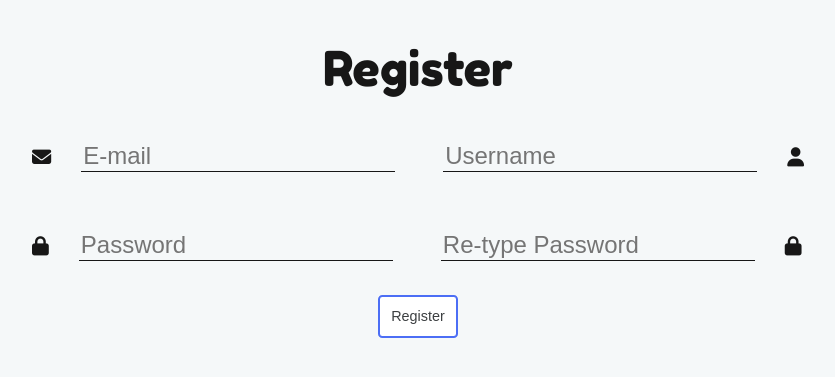
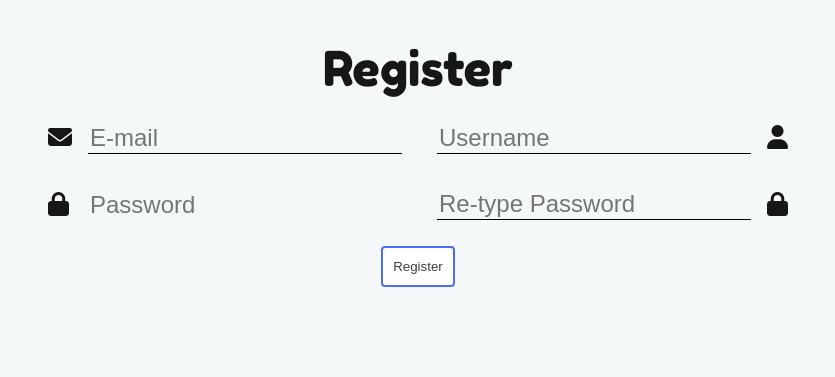
Before and after one commit to mtdnichol/COIS3420_Assignment1, a PHP site: page /Register in a window 1280 px wide. Shown: the top 377 px of the page, without its empty margins (222-1057 px from the left). Run offline with PHP 8.4, Linux system fonts and the light colour scheme; some libraries are stand-ins or nearby versions.

Commit message:
Register page with password strength plugin

```diff
--- a/Register.php
+++ b/Register.php
@@ -65,42 +65,51 @@ if (isset($_POST['submit'])) {
     <meta charset="UTF-8">
     <title>Register</title>
     <link rel="stylesheet" href="css/MainStyle.css">
-    <link rel="stylesheet" href="./plugins/passwordStrength/pwdStyles.css">
     <link href="https://fonts.googleapis.com/css?family=Fredoka+One|Lato:300,400,700|Roboto:300,400,700&display=swap" rel="stylesheet">
     <script src="https://kit.fontawesome.com/1c8ee6a0f5.js" crossorigin="anonymous"></script>
+    <link rel="stylesheet" href="css/passtrength.css">
+    <script
+            src="https://code.jquery.com/jquery-3.5.0.min.js"
+            integrity="sha256-xNzN2a4ltkB44Mc/Jz3pT4iU1cmeR0FkXs4pru/JxaQ="
+            crossorigin="anonymous"></script>
 </head>
 <body>
     <div class="main-box">
         <h1>Register</h1>
-        <div class="login-box">
-            <form id="main-form" action="<?= $_SERVER['PHP_SELF'] ?>" method="POST"> <!-- Redirect to DisplayList.php -->
-                <div class="box2">
-                    <div>
+        <form action="<?= $_SERVER['PHP_SELF'] ?>" method="POST"> <!-- Redirect to DisplayList.php -->
+            <div class="row">
+                <div class="icon-label">
                     <label for="email"><i class="fas fa-envelope"></i></label>
                     <input id="email" name="email" type="text" placeholder="E-mail">
                 </div>
-                    <div>
+                <div class="icon-label">
                     <input id="username" name="username" type="text" placeholder="Username">
                     <label for="username"><i class="fas fa-user"></i></label>
                 </div>
             </div>
-                <div class="box2">
-                    <div>
-                        <label for="password"><i class="fas fa-lock"></i></label>
-                        <input id="password" name="password" type="password" placeholder="Password">
+            <div class="row">
+                <div class="icon-label">
+                    <label for="password" ><i class="fas fa-lock"></i></label>
+                    <input id="password" name="password" type="password" placeholder="Password" autocomplete="password" class="no-border no-margin">
                 </div>
-                    <div>
-                        <input id="password-check" name="password-check" type="text" placeholder="Re-type Password">
+                <div class="icon-label">
+                    <input id="password-check" name="password-check" type="password" placeholder="Re-type Password" autocomplete="password">
                     <label for="password-check"><i class="fas fa-lock"></i></label>
                 </div>
             </div>
-
+            <div class="row">
                 <button id="submit" name="submit" class="centered">Register</button>
                 <?php foreach ($errors as $error): ?>
                     <p><?= $error ?></p>
                 <?php endforeach; ?>
+            </div>
         </form>
     </div>
-    </div>
+    <script type="text/javascript" src="scripts/jquery.passtrength.min.js"></script>
+    <script>
+        $('#password').passtrength({
+            passwordToggle:false,
+        });
+    </script>
 </body>
 </html>
--- a/css/MainStyle.css
+++ b/css/MainStyle.css
@@ -474,3 +474,34 @@ button.delete:focus {outline:0;}
 div.large {
     max-width: 90%;
 }
+
+.row {
+    display: flex;
+    justify-content: space-between;
+}
+
+.icon-label {
+    display: flex;
+    align-items: center;
+    font-size: 1.5rem;
+}
+
+.icon-label input {
+    background: transparent;
+    border: none;
+    border-bottom: 1px solid black;
+    margin: 1rem;
+    font-size: 1.5rem;
+}
+
+.passtrengthMeter {
+    margin: 1rem;
+}
+
+.no-border {
+    border: none !important;
+}
+
+.no-margin {
+    margin: 0 !important;
+}
--- /dev/null
+++ b/css/passtrength.css
@@ -0,0 +1,217 @@
+.passtrengthMeter{
+  position: relative;
+  width: 100%;
+}
+
+.passtrengthMeter > input{
+  width: 100%;
+  display: inline-block;
+  padding: 5px;
+  box-sizing: border-box;
+  -moz-box-shadow: none !important;
+  -webkit-box-shadow: none !important;
+  box-shadow: none !important;
+}
+
+.passtrengthMeter > input:focus {
+    outline-width: 0;
+}
+
+.passtrengthMeter::after{
+  content: '';
+  height: 3px;
+  overflow: hidden;
+  width: 0%;
+  transition: width .5s;
+  position: absolute;
+  left: 0px;
+  bottom: 0px;
+}
+
+.passtrengthMeter.weak::after{
+  background-color: #EC644B;
+  width: 25%;
+}
+
+.passtrengthMeter.medium::after{
+  content: '';
+  background-color: #E87E04;
+  width: 50%;
+}
+
+.passtrengthMeter.strong::after{
+  content: '';
+  background-color: #EFBF17;
+  width: 75%;
+}
+
+.passtrengthMeter.very-strong::after{
+  content: '';
+  background-color: #42A72A;
+  width: 100%;
+}
+
+.passtrengthMeter .showPassword{
+  position: absolute;
+  width: 20px;
+  top: calc(50% - 10px);
+  right: 10px;
+}
+
+.passtrengthMeter .showPassword.active{
+  opacity: .5;
+}
+
+.passtrengthMeter .showPassword img{
+  display: block;
+  width: 100%;
+  height: auto;
+}
+
+.passtrengthMeter .showPassword:hover{
+  cursor: pointer;
+}
+
+.passtrengthMeter .tooltip {
+  background: #000000;
+  top: 100%;
+  color: #fff;
+  font-family:Arial;
+  font-size: 12px;
+  display: block;
+  left: 50%;
+  margin-bottom: 15px;
+  opacity: 0;
+  padding: 5px 10px;
+  pointer-events: none;
+  position: absolute;
+  min-width: 70px;
+  box-sizing: border-box;
+  text-align: center;
+  z-index: 10;
+  -webkit-transform: translateY(5px);
+     -moz-transform: translateY(5px);
+      -ms-transform: translateY(5px);
+       -o-transform: translateY(5px);
+          transform: translateY(5px);
+  -webkit-transition: all .25s ease-out;
+     -moz-transition: all .25s ease-out;
+      -ms-transition: all .25s ease-out;
+       -o-transition: all .25s ease-out;
+          transition: all .25s ease-out;
+  -webkit-box-shadow: 2px 2px 6px rgba(0, 0, 0, 0.28);
+     -moz-box-shadow: 2px 2px 6px rgba(0, 0, 0, 0.28);
+      -ms-box-shadow: 2px 2px 6px rgba(0, 0, 0, 0.28);
+       -o-box-shadow: 2px 2px 6px rgba(0, 0, 0, 0.28);
+          box-shadow: 2px 2px 6px rgba(0, 0, 0, 0.28);
+}
+
+.passtrengthMeter.weak .tooltip{
+  background-color: #EC644B;
+}
+.passtrengthMeter.weak .tooltip:after{
+  border-left: solid transparent 7px;
+  border-right: solid transparent 7px;
+  border-bottom: solid #EC644B 7px;
+  top: -7px;
+  content: " ";
+  height: 0;
+  left: 50%;
+  margin-left: -7px;
+  position: absolute;
+  width: 0;
+}
+
+.passtrengthMeter.medium .tooltip{
+  background-color: #E87E04;
+}
+.passtrengthMeter.medium .tooltip:after{
+  border-left: solid transparent 7px;
+  border-right: solid transparent 7px;
+  border-bottom: solid #E87E04 7px;
+  top: -7px;
+  content: " ";
+  height: 0;
+  left: 50%;
+  margin-left: -7px;
+  position: absolute;
+  width: 0;
+}
+
+.passtrengthMeter.strong .tooltip{
+  background-color: #EFBF17;
+}
+.passtrengthMeter.strong .tooltip:after{
+  border-left: solid transparent 7px;
+  border-right: solid transparent 7px;
+  border-bottom: solid #EFBF17 7px;
+  top: -7px;
+  content: " ";
+  height: 0;
+  left: 50%;
+  margin-left: -7px;
+  position: absolute;
+  width: 0;
+}
+
+.passtrengthMeter.very-strong .tooltip{
+  background-color: #42A72A;
+}
+.passtrengthMeter.very-strong .tooltip:after{
+  border-left: solid transparent 7px;
+  border-right: solid transparent 7px;
+  border-bottom: solid #42A72A 7px;
+  top: -7px;
+  content: " ";
+  height: 0;
+  left: 50%;
+  margin-left: -7px;
+  position: absolute;
+  width: 0;
+}
+
+.passtrengthMeter.weak .tooltip:before {
+  top: -20px;
+  content: " ";
+  display: block;
+  height: 20px;
+  left: 0;
+  position: absolute;
+  width: 100%;
+}
+
+.passtrengthMeter .tooltip:after {
+  border-left: solid transparent 7px;
+  border-right: solid transparent 7px;
+  border-bottom: solid #000000 7px;
+  top: -7px;
+  content: " ";
+  height: 0;
+  left: 50%;
+  margin-left: -7px;
+  position: absolute;
+  width: 0;
+  -webkit-transition: all .25s ease-out;
+     -moz-transition: all .25s ease-out;
+      -ms-transition: all .25s ease-out;
+       -o-transition: all .25s ease-out;
+          transition: all .25s ease-out;
+}
+
+.passtrengthMeter:hover .tooltip {
+  opacity: 1;
+  pointer-events: auto;
+  -webkit-transform: translateY(10px);
+     -moz-transform: translateY(10px);
+      -ms-transform: translateY(10px);
+       -o-transform: translateY(10px);
+          transform: translateY(10px);
+}
+
+.lte8 .passtrengthMeter .tooltip {
+  display: none;
+}
+
+.lte8 .passtrengthMeter:hover .tooltip {
+  display: block;
+}
```
Also changed, not shown: scripts/jquery.passtrength.min.js (added, +9 -0 lines), scripts/jquery.passtrength.js (added). Lines whose indentation alone changed are shown as unchanged.
